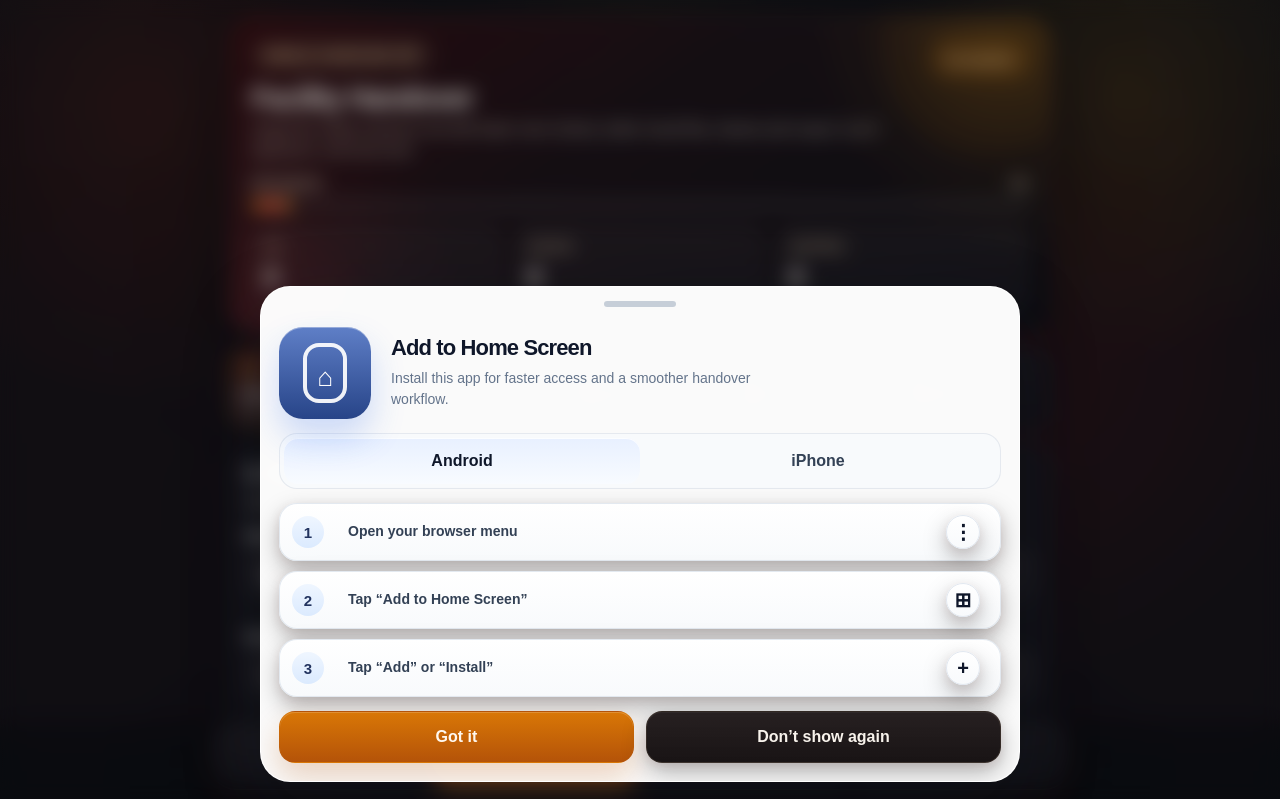
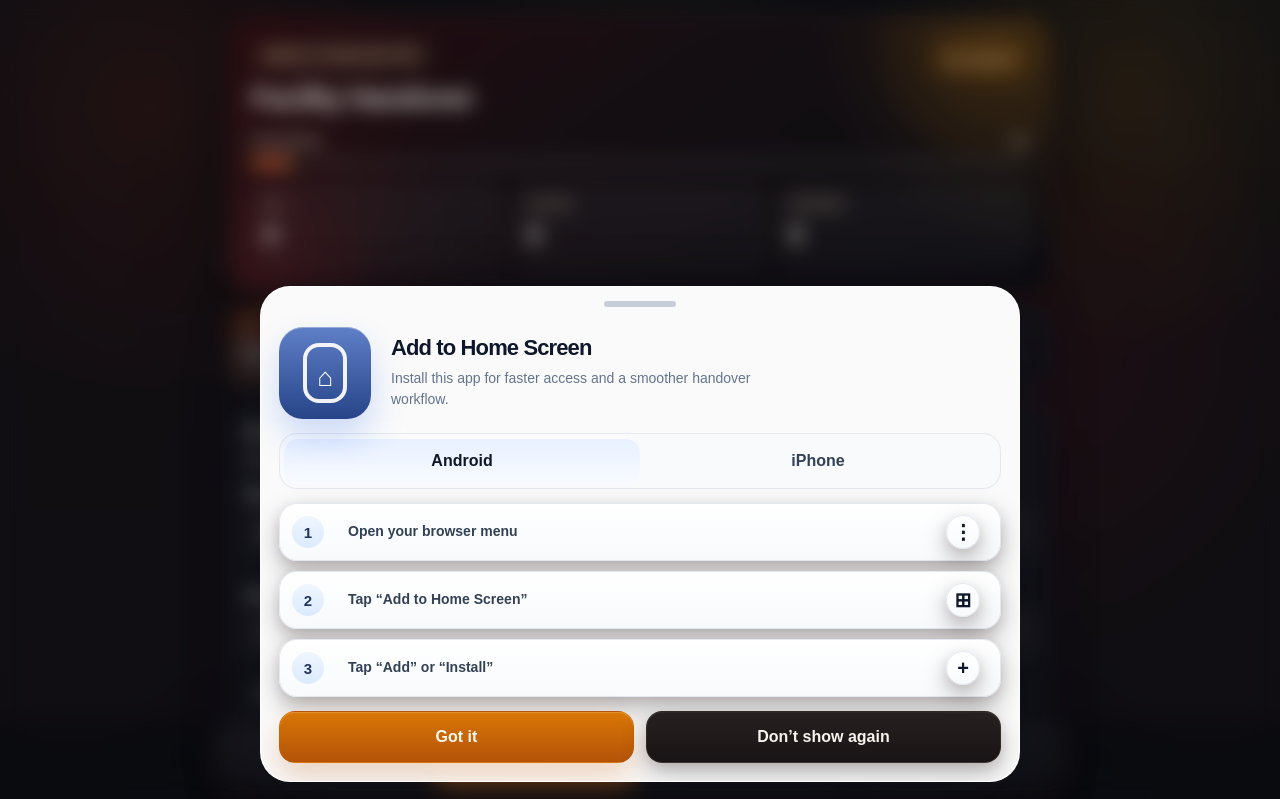
Before and after one commit to BrightStacks/facility-handover, a plain HTML site: page index.html in a window 1280 px wide. Shown: the top 799 px of the page. Drawn offline with Linux system fonts and the light colour scheme.

Commit message:
Add files via upload

```diff
--- a/index.html
+++ b/index.html
@@ -4,7 +4,6 @@
   <meta charset="UTF-8">
   <meta name="viewport" content="width=device-width, initial-scale=1, viewport-fit=cover">
   <meta name="theme-color" content="#0b1220">
-  <title>Facility Handover v3.2.3</title>
   <title></title>
   <style>
     :root {
@@ -1711,7 +1710,6 @@
           <div>
             <div class="eyebrow">Mobile Handover App</div>
             <h1 class="title">Facility Handover</h1>
-            <p class="sub">Single-file mobile handover tool with faster room checks, better visual flow, cleaner print export, touch signatures, and local save.</p>
           </div>
           <div id="completionBadge" class="badge incomplete">Incomplete</div>
         </div>
```
